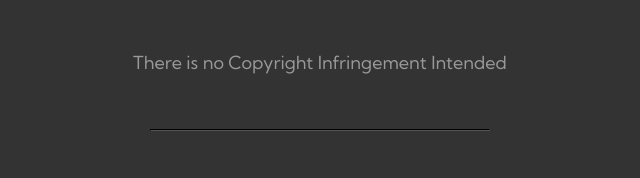
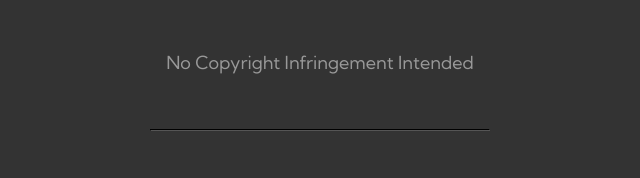
Before and after one commit to codename-cottonthedog/rizalproject.juan, a plain HTML site: page index.html in a window 1280 px wide. Shown: the part 8885-9063 px from the top of the page, 0-640 px from the left. Drawn offline with Linux system fonts and the light colour scheme; files whose address does not match are found by name.

Commit message:
Update index.html

```diff
--- a/index.html
+++ b/index.html
@@ -382,7 +382,7 @@ https://www.tooplate.com/view/2124-vertex
                     This Website is intended as project for our subject "LIFE AND WORKS OF RIZAL"
                 </p>
                 <p>
-                    There is no Copyright Infringement Intended
+                    No Copyright Infringement Intended
                 </p>
                 </center>
 
```
